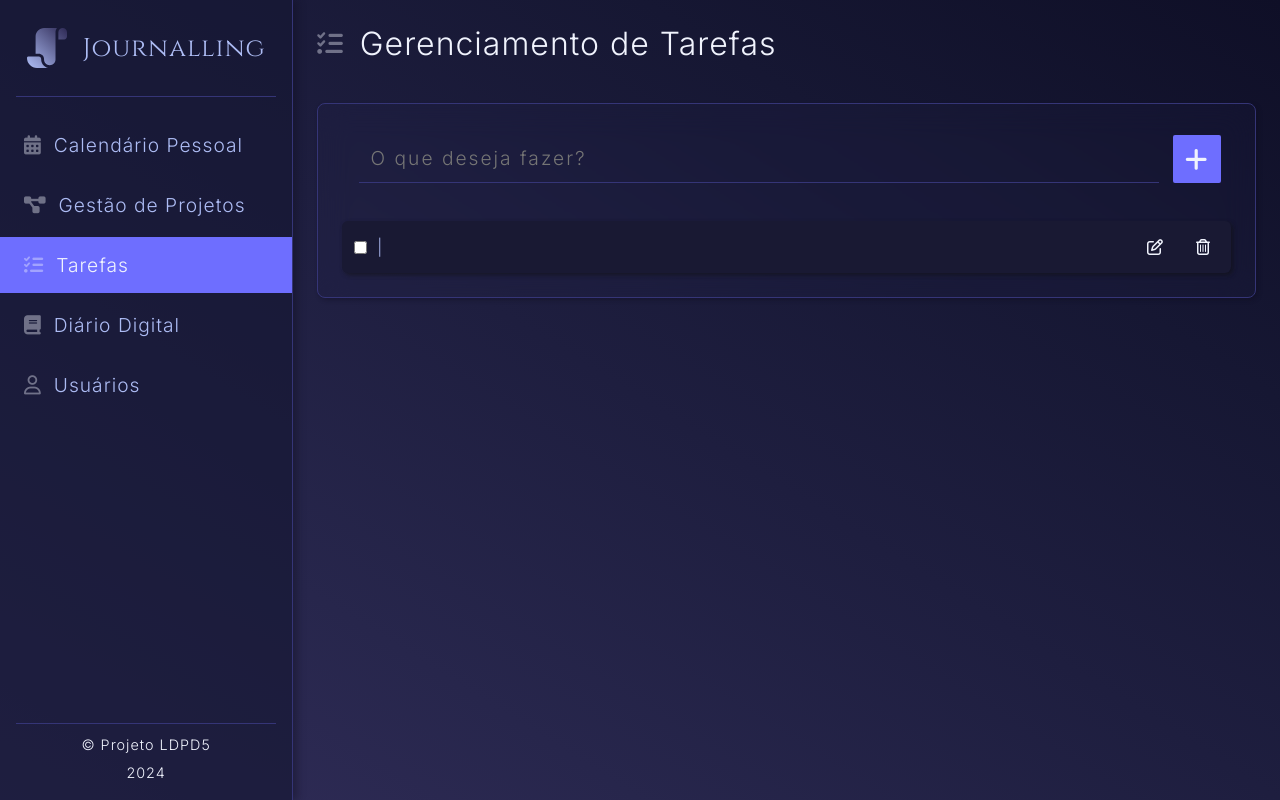
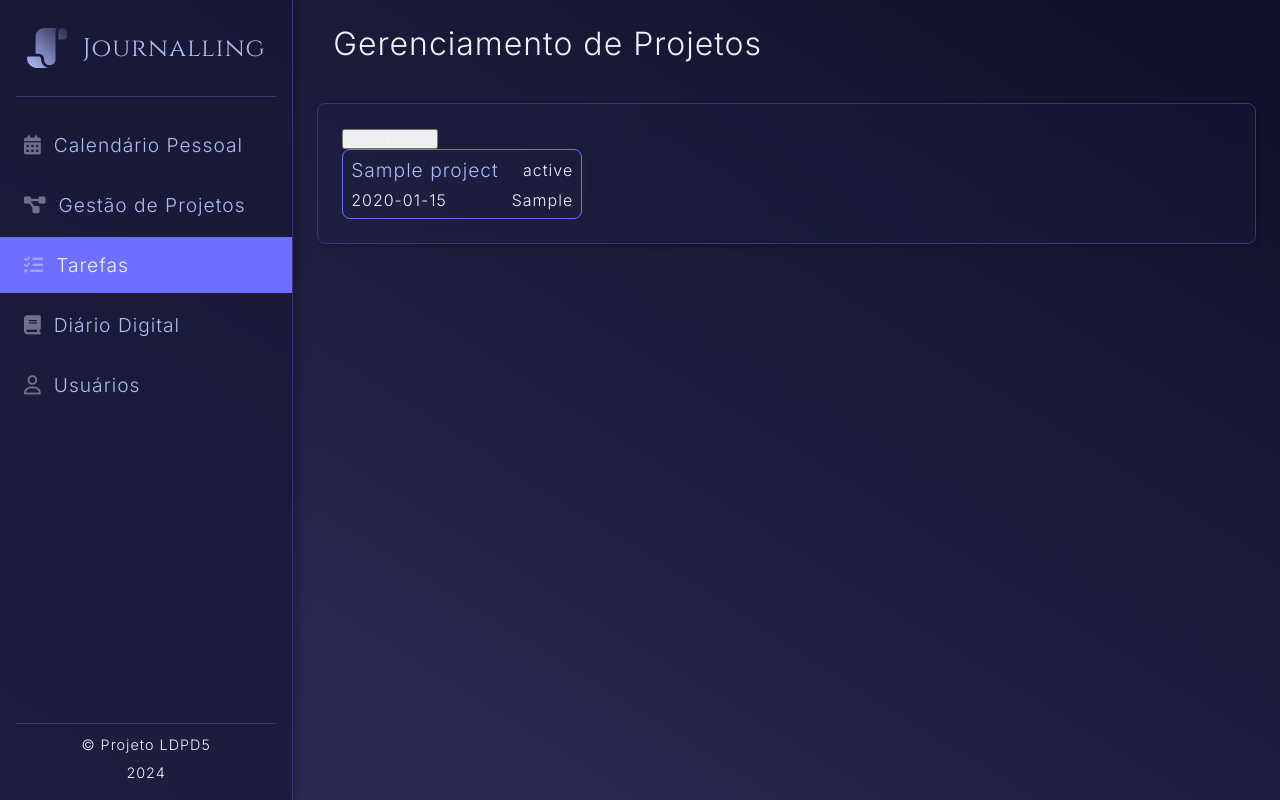
Before and after one commit to f95f/LDSD5-projeto-a, a PHP site: page / in a window 1280 px wide. Run offline with PHP 8.4, Linux system fonts and the light colour scheme; data comes from the database, SQL or seed files in the repository; tables that the repository leaves empty hold one stand-in row (values such as "Sample post"); data that the repository does not hold is empty; some libraries are stand-ins or nearby versions.

Commit message:
feat: adiciona funcionalidade de criar projeto.

```diff
--- a/controllers/priority-controller.php
+++ b/controllers/priority-controller.php
@@ -1,16 +1,16 @@
 <?php
+require_once 'services/priority-service.php';
 
 class PriorityController {
 
     private $service;
 
     function __construct() {
-        $this -> service = require 'services/status-service.php';
-        $this -> project = new Project();
+        $this -> service = new PriorityService();
     }
 
-    public function getPriority() {
-        $priority = $this -> service -> getAllPriority();
+    public function getAllPriorities() {
+        $priority = $this -> service -> getAllPriorities();
         return $priority;
     }
 }
--- a/controllers/project-controller.php
+++ b/controllers/project-controller.php
@@ -1,27 +1,29 @@
 <?php
-require_once('models/project-model.php');
+require_once 'services/project-service.php';
+require_once 'models/project-model.php';
 
 class ProjectController {
 
     private $service;
 
     function __construct() {
-        $this -> service = require 'services/project-service.php';
-        $this -> project = new Project();
+        // $this -> service = require 'services/project-service.php';
+
+        $this->service = new ProjectService();
     }
 
-    public function getProjects() {
+    public function getAllProjects() {
         $projects = $this -> service -> getAllProjects();
         return $projects;
     }
 
-    public function createProject($project) {
+    public function createProject($projectData) {
         $project = new Project(
-            $projectData['id'],
-            $projectData['project_name'],
-            $projectData['project_priority'],
-            $projectData['project_status'],
-            $projectData['created_at'],
+            0,
+            $projectData['projectName'],
+            $projectData['projectPriority'],
+            0,
+            date("Y-m-d"),
             $projectData['deadline']
         );
         $this->service->createProject($project);
--- a/controllers/status-controller.php
+++ b/controllers/status-controller.php
@@ -1,15 +1,15 @@
 <?php
+require_once 'services/status-service.php';
 
 class StatusController {
 
     private $service;
 
     function __construct() {
-        $this -> service = require 'services/status-service.php';
-        $this -> project = new Project();
+        $this -> service = new StatusService();
     }
 
-    public function getStatus() {
+    public function getAllStatus() {
         $status = $this -> service -> getAllStatus();
         return $status;
     }
--- a/database/conn.php
+++ b/database/conn.php
@@ -2,7 +2,7 @@
 
 $database = 'db_journalling';
 $host = 'localhost';
-$user = 'root';
+$user = 'admin';
 $pass = 'senha';
 
 try {
--- a/index.php
+++ b/index.php
@@ -5,6 +5,7 @@
     <meta name="viewport" content="width=device-width, initial-scale=1.0">
     <link rel="stylesheet" href="https://cdnjs.cloudflare.com/ajax/libs/font-awesome/6.6.0/css/all.min.css">
     <link rel="stylesheet" href="../styles/global.css">
+    <link rel="stylesheet" href="../styles/projetos.css">
     <link rel="icon" type="image/svg+xml" href="../images/favicon.svg">
 
     <script src="https://cdnjs.cloudflare.com/ajax/libs/jquery/3.7.1/jquery.min.js" integrity="sha512-v2CJ7UaYy4JwqLDIrZUI/4hqeoQieOmAZNXBeQyjo21dadnwR+8ZaIJVT8EE2iyI61OV8e6M8PP2/4hpQINQ/g==" crossorigin="anonymous" referrerpolicy="no-referrer"></script>
@@ -52,8 +53,8 @@
     </div>
 
     <div class="content">
-        <?php include('pages/tasklist.php'); ?>
-        <?php //include('pages/projects.php'); ?>
+        <?php //include('pages/tasklist.php'); ?>
+        <?php include('pages/projects.php'); ?>
     </div>
 </body>
 
--- a/pages/projects.php
+++ b/pages/projects.php
@@ -1,46 +1,55 @@
 <?php
     require_once('controllers/project-controller.php');
+    require_once('controllers/status-controller.php');
+    require_once('controllers/priority-controller.php');
+
     $controller = new ProjectController();
-    $projects = $controller->getProjects();
+    $statusController = new StatusController();
+    $priorityController = new PriorityController();
+
+    $projects = $controller->getAllProjects();
+    $status = $statusController->getAllStatus();
+    $priorities = $priorityController->getAllPriorities();
 
     if ($_SERVER['REQUEST_METHOD'] === 'POST') {
+        $request = $_POST;
+        $controller->createProject($request);
+        // header("Location: " . $_SERVER['PHP_SELF']);
+        // exit();
+    }
+    // if ($_SERVER['REQUEST_METHOD'] === 'PUT') {
+    //     parse_str(file_get_contents("php://input"), $_PUT);
 
-        header("Location: " . $_SERVER['PHP_SELF']);
-        exit();
-    }
-    if ($_SERVER['REQUEST_METHOD'] === 'PUT') {
-        parse_str(file_get_contents("php://input"), $_PUT);
+    //     if (isset($_PUT['status'])) {
+    //         $taskId = isset($_PUT['id']) ? $_PUT['id'] : '';
+    //         $completed = isset($_PUT['project_status']) ? $_PUT['project_status'] : '';
+    //         $controller->changeTaskStatus($taskId, $completed);
 
-        if (isset($_PUT['status'])) {
-            $taskId = isset($_PUT['id']) ? $_PUT['id'] : '';
-            $completed = isset($_PUT['project_status']) ? $_PUT['project_status'] : '';
-            $controller->changeTaskStatus($taskId, $completed);
+    //     }
+    //     else {
+    //         $taskId = isset($_PUT['id']) ? $_PUT['id'] : '';
+    //         $status = isset($_PUT['project_status']) ? $_PUT['project_status'] : '';
+    //         $priority = isset($_PUT['project_priority']) ? $_PUT['project_priority'] : '';
+    //         $user_id = isset($_PUT['user_id']) ? $_PUT['user_id'] : '';
+    //         $created_at = isset($_PUT['created_at']) ? $_PUT['created_at'] : '';
+    //         $created_at = isset($_PUT['created_at']) ? $_PUT['created_at'] : '';
+    //         $controller->changeTaskStatus($taskId, $completed);
 
-        }
-        else {
-            $taskId = isset($_PUT['id']) ? $_PUT['id'] : '';
-            $status = isset($_PUT['project_status']) ? $_PUT['project_status'] : '';
-            $priority = isset($_PUT['project_priority']) ? $_PUT['project_priority'] : '';
-            $user_id = isset($_PUT['user_id']) ? $_PUT['user_id'] : '';
-            $created_at = isset($_PUT['created_at']) ? $_PUT['created_at'] : '';
-            $created_at = isset($_PUT['created_at']) ? $_PUT['created_at'] : '';
-            $controller->changeTaskStatus($taskId, $completed);
+    //     }
 
-        }
+    //     echo json_encode(['success' => true]);
+    //     exit();
+    // }
 
-        echo json_encode(['success' => true]);
-        exit();
-    }
+    // // Delete a project
+    // if ($_SERVER['REQUEST_METHOD'] === 'DELETE') {
+    //     parse_str(file_get_contents("php://input"), $_DELETE);
 
-    // Delete a project
-    if ($_SERVER['REQUEST_METHOD'] === 'DELETE') {
-        parse_str(file_get_contents("php://input"), $_DELETE);
-
-        $projectId = isset($_DELETE['id'])? $_DELETE['id'] : '';
-        $controller -> deleteProject($projectId);
-        echo json_encode(['success' => true]);
-        exit();
-    }
+    //     $projectId = isset($_DELETE['id'])? $_DELETE['id'] : '';
+    //     $controller -> deleteProject($projectId);
+    //     echo json_encode(['success' => true]);
+    //     exit();
+    // }
 
 ?>
 
@@ -52,7 +61,99 @@
 </header>
 <main>
     <div class="wrapper">
+        <div class="menubar">
+            <button id="showFormModal">
+                Novo Projeto
+            </button>
+        </div>
+        <ul>
+        <?php foreach($projects as $item): ?>
+            <li class="card-item">
+                <div class="card-row">
+                    <h3><?= $item['project_name']?></h3>
+                    <span><?= $item['project_status']?></span>
+                </div>
+                <!-- <div class="card-body">
+                    Project Description
+                </div> -->
+                <div class="card-row">
+                    <span><?= $item['deadline']?></span>
+                    <span><?= $item['project_priority']?></span>
+                </div>
+            </li>
+        <?php endforeach ?>
+        </ul>
     </div>
+
+    <div id="overlay" style="display: none; background: rgba(0,0,0,0.5); position: fixed; top: 0; left: 0; width: 100%; height: 100%;"></div>
+    <div id="modal">
+
+        <div>
+            <h2>Adicionar Projeto</h2>
+            <div class="modal-body">
+
+            <form method="POST" id="addProjectForm" name="addProjectForm">
+                <div class="input-row">
+                    <label for="projectName">Nome do projeto:</label>
+                    <input
+                        type="text"
+                        id="projectName"
+                        name="projectName"
+                        placeholder="Qual o nome do projeto?"
+                    >
+                </div>
+                <div class="input-row">
+                    <label for="deadline">Deadline</label>
+                    <input
+                        type="date"
+                        id="deadline"
+                        name="deadline"
+                    >
+                </div>
+                <div class="input-row">
+                    <label for="projectPriority">Prioridade</label>
+                    <select
+                        id="projectPriority"
+                        name="projectPriority"
+                    >
+                    <?php foreach($priorities as $item): ?>
+                        <option value="<?= $item['id']?>">
+                        <?= $item['priority']?>
+                        </option>
+                    <?php endforeach ?>
+                    </select>
+                </div>
+                <button
+                    type="submit"
+                    id="submitProject"
+                    class="pill-button add-task-button"
+                >
+                    <i class="fa-solid fa-plus"></i>
+                </button>
+            </form>
+        </div>
+
+    </div>
+
+
+
+    <!-- <? /*
+    <div class="wrapper">
+        <span>Status</span>
+        <?php foreach($status as $item): ?>
+            <ul>
+                <li><?= $item['status']?></li>
+            </ul>
+        <?php endforeach ?>
+        <hr>
+
+        <span>Priorities</span>
+        <?php foreach($priorities as $item): ?>
+            <ul>
+                <li><?= $item['priority']?></li>
+            </ul>
+        <?php endforeach ?>
+    </div> ?*/?> -->
 </main>
 
 <footer>
--- a/services/project-service.php
+++ b/services/project-service.php
@@ -39,10 +39,22 @@ class ProjectService {
     }
 
     public function createProject($project) {
-        $query = 'INSERT INTO tb_project (description) VALUES (:description)';
+
+        print_r($project);
+        print_r($project -> getProjectName());
+        $query = '
+            INSERT INTO tb_project
+                (project_name, project_priority, project_status, created_at, deadline)
+            VALUES
+                (:name, :priority, :status, :createdAt, :deadline)';
+
         try {
             $sql = $this->pdo->prepare($query);
-            // $sql->bindValue(':description', $project['description']);
+            $sql->bindValue(':name', $project -> getProjectName());
+            $sql->bindValue(':priority', $project -> getProjectPriority());
+            $sql->bindValue(':status', $project -> getProjectStatus());
+            $sql->bindValue(':createdAt', $project -> getCreatedAt());
+            $sql->bindValue(':deadline', $project -> getDeadline());
             return $sql->execute();
         } catch (PDOException $e) {
             throw new Exception("Error creating project: " . $e->getMessage());
--- a/services/status-service.php
+++ b/services/status-service.php
@@ -10,7 +10,7 @@ class StatusService {
         $this->pdo = require 'database/conn.php';
     }
 
-    public function getAllPriorities() {
+    public function getAllStatus() {
         $tasks = [];
         $query = 'select * from tb_status';
         try{
--- a/styles/projetos.css
+++ b/styles/projetos.css
@@ -0,0 +1,34 @@
+.card-item {
+    display: flex;
+    flex-direction: column;
+    gap: 8px;
+    padding: 8px;
+    max-width: 240px;
+    border-radius: 8px;
+    border: 1px solid var(--primary);
+    cursor: pointer;
+    box-shadow: 2px 2px 8px #3333;
+    transition: all .2s ease;
+}
+.card-item:hover {
+    border: 1px solid var(--secondary);
+}
+
+.card-row {
+    width: 100%;
+    display: flex;
+    font-weight: 500;
+    justify-content: space-between;
+    align-items: center;
+}
+
+.card-row h3 {
+    display: inline-block;
+    font-size: 1.2em;
+    color: var(--text-light);
+}
+
+.card-body {
+    width: 100%;
+
+}
```
Also changed, not shown: scripts/project.js (+32 -0 lines), styles/global.css (+38 -0 lines), models/project-model.php (renamed from models/project.model.php), pages/create-project.php (deleted).
